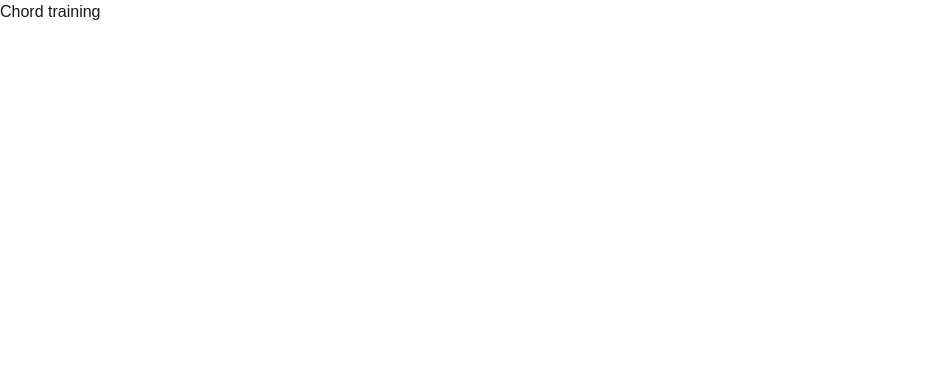
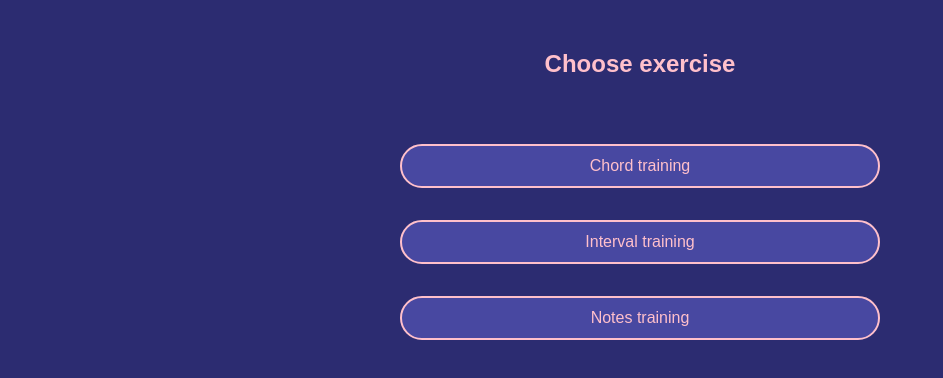
Before and after one commit to BPChance/Auricle-Capstone, a Next.js app in the folder my-app/: page /train in a window 1280 px wide. Shown: the top 378 px of the page, without its empty margins (0-943 px from the left). Built offline with nearby package versions, Linux system fonts and the light colour scheme.

Commit message:
train pages, main page for logged in users, and train routes

```diff
--- a/my-app/src/app/train/chords/page.tsx
+++ b/my-app/src/app/train/chords/page.tsx
@@ -1,18 +1,27 @@
-import ExercisePlayer from "@/components/ExercisePlayer";
+import { chordExercises } from "@/data/chordExercises";
+import LessonRow from "@/components/LessonRow";
 
 export default function Chords() {
+  const roadmap = [
+    {
+      id: "chords-beginner",
+      lessons: chordExercises.map((ex) => ({
+        id: ex.id,
+        title: ex.name,
+        status: "unlocked" as const, // still needs logic for locked/completed
+      })),
+    },
+  ];
+
   return (
-    <div>
-      <h1 className="text-2xl font-bold mb-4">Chords Page</h1>
-      <p className="text-lg">
-        This is the chords training page of the application.
-      </p>
-      <p className="mt-2 text-gray-600">
-        You can add your chords training logic here.
-      </p>
-      <div className="mt-6">
-        <ExercisePlayer />
-      </div>
+    <div className="h-screen overflow-y-scroll p-8 bg-[#2C2C71] text-[#FFC0CB] space-y-16">
+      <h1 className="text-3xl font-bold text-center mb-8">
+        Chord Training Roadmap
+      </h1>
+
+      {roadmap.map((section) => (
+        <LessonRow key={section.id} lessons={section.lessons} />
+      ))}
     </div>
   );
 }
--- a/my-app/src/app/train/intervals/page.tsx
+++ b/my-app/src/app/train/intervals/page.tsx
@@ -1,14 +1,27 @@
-export default function Intervals() {
-    return (
-        <div>
-            <h1 className="text-2xl font-bold mb-4">Intervals Page</h1>
-            <p className="text-lg">This is the intervals training page of the application.</p>
-            <p className="mt-2 text-gray-600">
-                You can add your intervals training logic here.
-            </p>
-            <div className="mt-6">
-                {/* Additional content or components can be added here */}
-            </div>
-        </div>
-    )
+import { intervalExercises } from "@/data/intervalExercises";
+import LessonRow from "@/components/LessonRow";
+
+export default function Notes() {
+  const roadmap = [
+    {
+      id: "notes-beginner",
+      lessons: intervalExercises.map((ex) => ({
+        id: ex.id,
+        title: ex.name,
+        status: "unlocked" as const, // still needs logic for locked/completed
+      })),
+    },
+  ];
+
+  return (
+    <div className="h-screen overflow-y-scroll p-8 bg-[#2C2C71] text-[#FFC0CB] space-y-16">
+      <h1 className="text-3xl font-bold text-center mb-8">
+        Note Training Roadmap
+      </h1>
+
+      {roadmap.map((section) => (
+        <LessonRow key={section.id} lessons={section.lessons} />
+      ))}
+    </div>
+  );
 }
--- a/my-app/src/app/train/notes/page.tsx
+++ b/my-app/src/app/train/notes/page.tsx
@@ -1,14 +1,27 @@
+import { noteExercises } from "@/data/noteExercises";
+import LessonRow from "@/components/LessonRow";
+
 export default function Notes() {
-    return (
-        <div>
-            <h1 className="text-2xl font-bold mb-4">Notes Page</h1>
-            <p className="text-lg">This is the notes training page of the application.</p>
-            <p className="mt-2 text-gray-600">
-                You can add your notes training logic here.
-            </p>
-            <div className="mt-6">
-                {/* Additional content or components can be added here */}
-            </div>
-        </div>
-    )
+  const roadmap = [
+    {
+      id: "notes-beginner",
+      lessons: noteExercises.map((ex) => ({
+        id: ex.id,
+        title: ex.name,
+        status: "unlocked" as const, // still needs logic for locked/completed
+      })),
+    },
+  ];
+
+  return (
+    <div className="h-screen overflow-y-scroll p-8 bg-[#2C2C71] text-[#FFC0CB] space-y-16">
+      <h1 className="text-3xl font-bold text-center mb-8">
+        Note Training Roadmap
+      </h1>
+
+      {roadmap.map((section) => (
+        <LessonRow key={section.id} lessons={section.lessons} />
+      ))}
+    </div>
+  );
 }
--- a/my-app/src/app/train/page.tsx
+++ b/my-app/src/app/train/page.tsx
@@ -1,9 +1,32 @@
+import Link from "next/link";
+import React from "react";
+
 export default function Train() {
-    return (
-        <div>
-            <button >
-                Chord training
-            </button>
-        </div>
-    )
+  return (
+    <div className="bg-[#2C2C71] text-[#FFC0CB] min-h-screen p-8">
+      <div className="flex flex-col justify-center gap-8 items-center">
+        <h1 className="font-bold text-2xl text-[#FFC0CB] mb-8 mt-4">
+          Choose exercise
+        </h1>
+        <Link
+          href="/train/chords"
+          className="bg-[#4848A1] border-2 border-[#FFC0CB] rounded-full p-2 md:w-120 text-center text-[#FFC0CB] hover:border-[#4848A1] hover:bg-[#FFC0CB] hover:text-[#4848A1] transition-colors duration-200"
+        >
+          Chord training
+        </Link>
+        <Link
+          href="/train/intervals"
+          className="bg-[#4848A1] border-2 border-[#FFC0CB] rounded-full p-2 md:w-120 text-center text-[#FFC0CB] hover:border-[#4848A1] hover:bg-[#FFC0CB] hover:text-[#4848A1] transition-colors duration-200"
+        >
+          Interval training
+        </Link>
+        <Link
+          href="/train/notes"
+          className="bg-[#4848A1] border-2 border-[#FFC0CB] rounded-full p-2 md:w-120 text-center text-[#FFC0CB] hover:border-[#4848A1] hover:bg-[#FFC0CB] hover:text-[#4848A1] transition-colors duration-200"
+        >
+          Notes training
+        </Link>
+      </div>
+    </div>
+  );
 }
```
